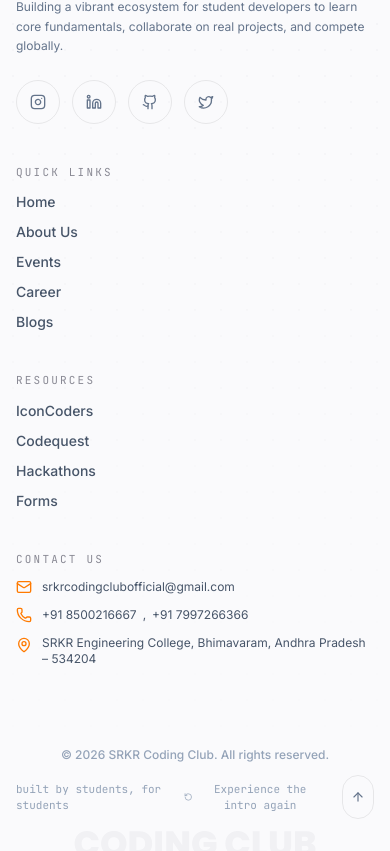
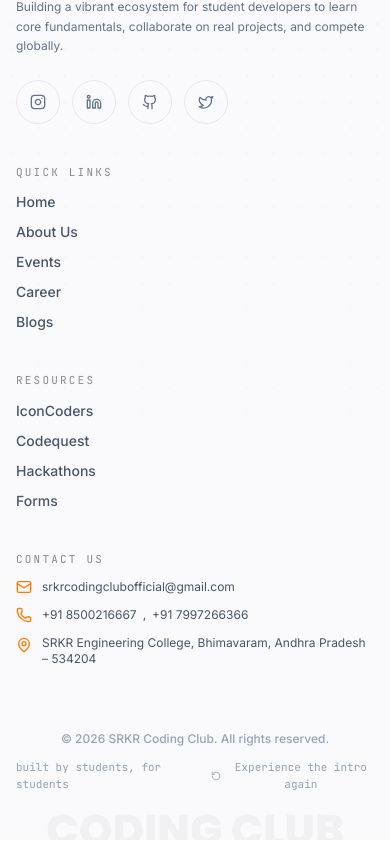
Before and after one commit to Srkr-Coding-Club/SRKRCC-Main_APPLICATION_FRONTEND, a Next.js app: page /admin/users in a window 390 px wide. Shown: the part 992-1843 px from the top of the page. Built offline with nearby package versions, Linux system fonts and the light colour scheme; no server answers.

Commit message:
fixed jump scroll button and water mark size in mobile view

```diff
--- a/src/components/Footer.tsx
+++ b/src/components/Footer.tsx
@@ -52,7 +52,7 @@ export default function Footer() {
           className="absolute inset-x-0 bottom-0 flex justify-center overflow-hidden pointer-events-none select-none"
         >
           <span
-            className="font-poppins font-extrabold leading-none whitespace-nowrap text-[9vw] sm:text-[11vw] translate-y-[28%] text-[#1A1A2E]/[0.04] dark:text-white/[0.045]"
+            className="font-poppins font-extrabold leading-none whitespace-nowrap text-[11vw] sm:text-[11vw] translate-y-[28%] text-[#1A1A2E]/[0.04] dark:text-white/[0.045]"
           >
             CODING CLUB
           </span>
@@ -171,7 +171,7 @@ export default function Footer() {
             </div>
           </motion.div>
 
-          <div className="pt-8 flex flex-col sm:flex-row items-center justify-between gap-3">
+          <div className="py-4 flex flex-col sm:flex-row items-center justify-between gap-3">
             <span className="text-xs text-slate-400 dark:text-slate-500 font-medium">
               &copy; {currentYear} SRKR Coding Club. All rights reserved.
             </span>
@@ -194,7 +194,7 @@ export default function Footer() {
               </button>
               <button
                 onClick={() => window.scrollTo({ top: 0, behavior: 'smooth' })}
-                className="w-11 h-11 rounded-full border border-black/[0.08] dark:border-white/[0.1] flex items-center justify-center text-slate-500 dark:text-slate-400 hover:text-[#FF7A00] hover:border-[#FF7A00]/40 transition active:scale-90"
+                className="w-11 h-11 rounded-full border border-black/[0.08] dark:border-white/[0.1] flex items-center justify-center text-slate-500 dark:text-slate-400 hover:text-[#FF7A00] hover:border-[#FF7A00]/40 transition active:scale-90 fixed bottom-4 right-4 sm:bottom-6 sm:right-6 z-50"
                 aria-label="Back to top"
               >
                 <ArrowUp className="w-3.5 h-3.5" />
```
